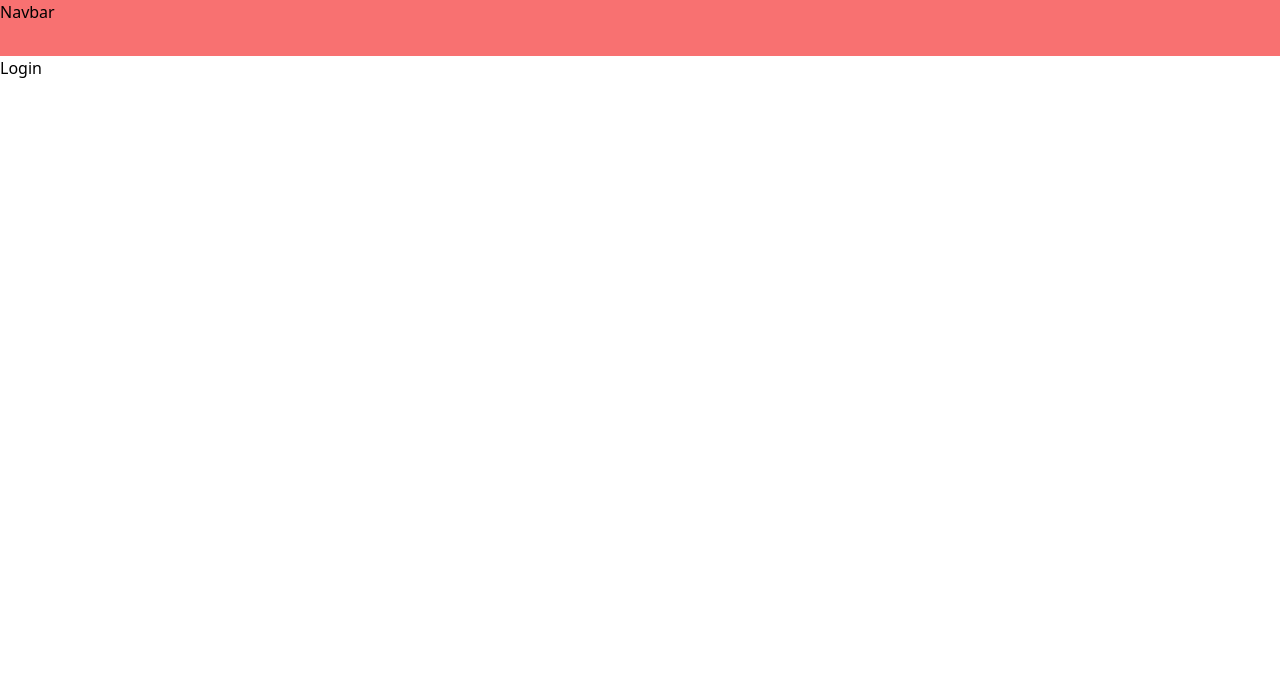
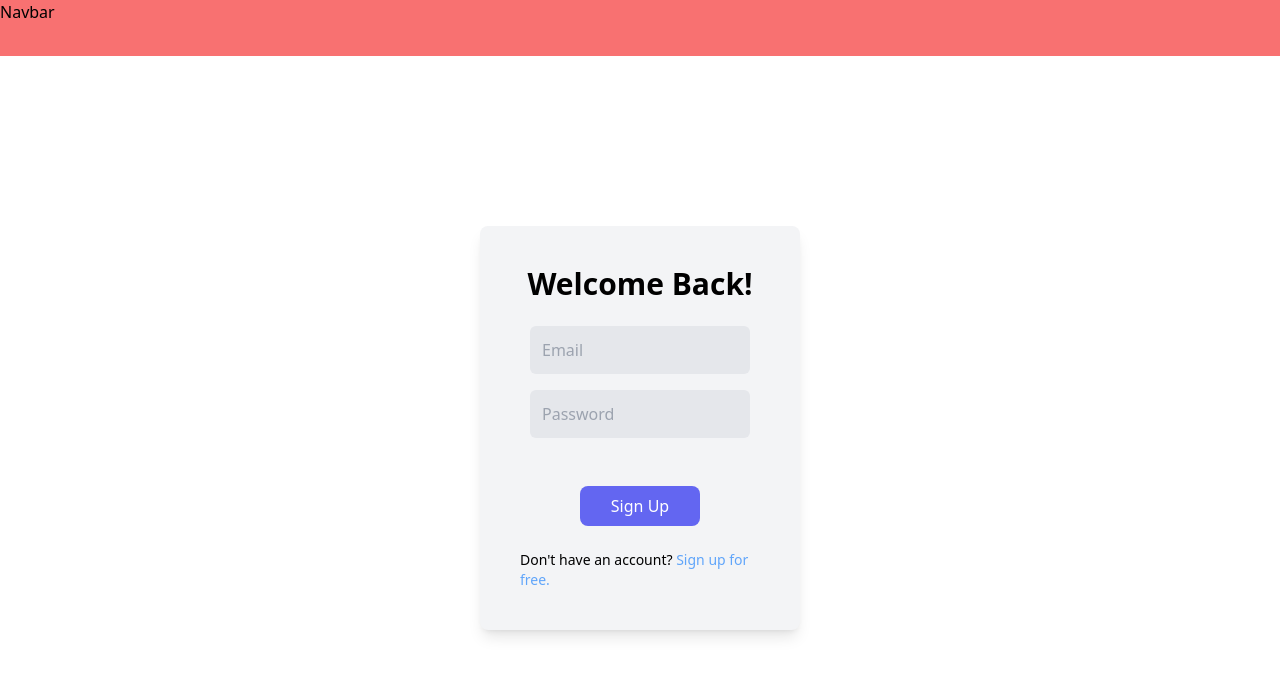
Before and after one commit to Facebook-University-Projects/Swimster, a React (Create React App) app in the folder swimster-ui/: page /login in a window 1280 px wide. Shown: the top 676 px of the page. Built offline with nearby package versions, Linux system fonts and the light colour scheme.

Commit message:
designed Login Component UI
- Also formatted Register component syntax

```diff
--- a/swimster-ui/src/components/Login/Login.jsx
+++ b/swimster-ui/src/components/Login/Login.jsx
@@ -1,8 +1,37 @@
 import * as React from 'react'
+import { style } from './style'
 
 const Login = () => {
     return (
-        <div>Login</div>
+        <div className={style.register}>
+            <div className={style.formContainer}>
+                <h1 className={style.formHeader}>Welcome Back!</h1>
+                <br></br>
+                <div className={style.userDetails}>
+                    <input
+                        className={
+                            `${style.inputElement} ${style.fullInput}`
+                        }
+                        type="email"
+                        placeholder="Email"
+                    />
+                    <input
+                        className={
+                            `${style.inputElement} ${style.fullInput}`
+                        }
+                        type="text"
+                        placeholder="Password"
+                    />
+                </div>
+                <br></br>
+                <br></br>
+                <button className={style.submitButton}>Sign Up</button>
+                <br></br>
+                <p className={style.toLogin}>
+                        Don't have an account? <span className={style.loginLink}>Sign up for free.</span>
+                </p>
+            </div>
+        </div>
     )
 }
 
--- a/swimster-ui/src/components/Login/style.js
+++ b/swimster-ui/src/components/Login/style.js
@@ -0,0 +1,10 @@
+export const style = {
+    register: 'flex-1 flex justify-center items-center',
+    formContainer: 'bg-gray-100 w-1/4 p-10 flex flex-col items-center rounded-lg shadow-lg',
+    formHeader: 'font-semibold text-3xl',
+    userDetails: 'w-11/12 space-y-4',
+    inputElement: 'rounded-md p-3 bg-gray-200 w-full',
+    submitButton: 'bg-indigo-500 w-1/2 py-2 rounded-lg text-white',
+    toLogin: 'text-sm',
+    loginLink: 'text-blue-400',
+}
--- a/swimster-ui/src/components/Register/Register.jsx
+++ b/swimster-ui/src/components/Register/Register.jsx
@@ -7,23 +7,61 @@ const Register = () => {
             <div className={style.formContainer}>
                 <h1 className={style.formHeader}>First of Many.</h1>
                 <div className={style.userDetails}>
-                    <input className={style.inputElement} type="text" placeholder="First"/>
-                    <input className={style.inputElement} type="text" placeholder="Last"/>
-                    <input className={`${style.inputElement} ${style.fullInput}`} type="email" placeholder="Email"/>
-                    <input className={`${style.inputElement} ${style.fullInput}`} type="text" placeholder="Address"/>
-                    <input className={style.inputElement} type="text" placeholder="Phone Number"/>
-                    <input className={style.inputElement} type="text" placeholder="Date of Birth"/>
+                    <input
+                        className={style.inputElement}
+                        type="text"
+                        placeholder="First"
+                    />
+                    <input
+                        className={style.inputElement}
+                        type="text"
+                        placeholder="Last"
+                    />
+                    <input
+                        className={
+                            `${style.inputElement} ${style.fullInput}`
+                        }
+                        type="email"
+                        placeholder="Email"
+                    />
+                    <input
+                        className={
+                            `${style.inputElement} ${style.fullInput}`
+                        }
+                        type=""
+                        placeholder="Address"
+                    />
+                    <input
+                        className={style.inputElement}
+                        type="tel"
+                        placeholder="Phone Number"
+                    />
+                    <input
+                        className={style.inputElement}
+                        type="date"
+                        placeholder="Date of Birth"
+                    />
                     <br></br>
-                    <input className={`${style.inputElement} ${style.fullInput}`} type="text" placeholder="Password"/>
-                    <input className={`${style.inputElement} ${style.fullInput}`} type="text" placeholder="Confirm Password"/>
+                    <input
+                        className={
+                            `${style.inputElement} ${style.fullInput}`
+                        }
+                        type="text"
+                        placeholder="Password"
+                    />
+                    <input
+                        className={
+                            `${style.inputElement} ${style.fullInput}`
+                        }
+                        type="text"
+                        placeholder="Confirm Password"
+                    />
                     <p className={style.toLogin}>
                         Already have an account? <span className={style.loginLink}>Log in.</span>
                     </p>
                 </div>
                 <br></br>
-                <button className={style.submitButton}>
-                    Sign Up
-                </button>
+                <button className={style.submitButton}>Sign Up</button>
             </div>
         </div>
     )
--- a/swimster-ui/src/components/Register/style.js
+++ b/swimster-ui/src/components/Register/style.js
@@ -7,6 +7,6 @@ export const style = {
     fullInput: 'col-span-2',
     toLogin: 'ml-1 text-sm',
     loginLink: 'text-blue-400',
-    submitButton: 'bg-indigo-500 w-2/5 py-2 rounded-lg text-white'
+    submitButton: 'bg-indigo-500 w-2/5 py-2 rounded-lg text-white',
 
 }
```
